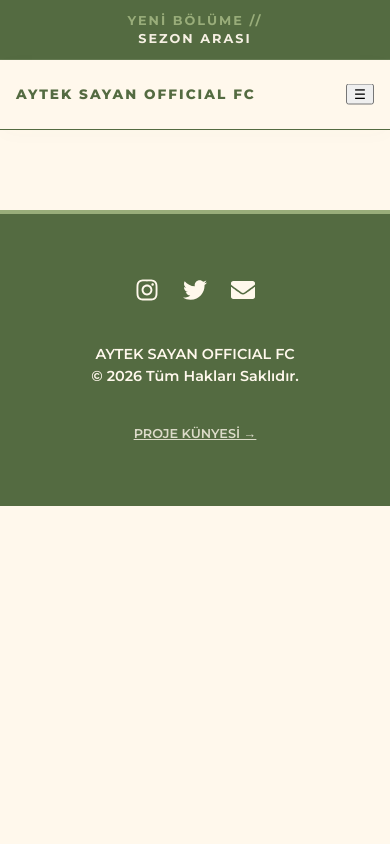
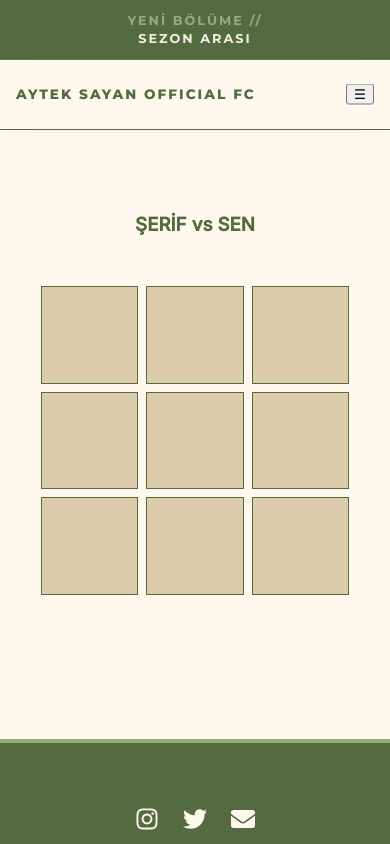
Before and after one commit to ebru1967/oyuncu-fan-projesi, a React (Vite) app: page /xox-oyunu in a window 390 px wide. Shown: the top 844 px of the page. Built offline with nearby package versions, Linux system fonts and the light colour scheme.

Commit message:
düzeltme yapıldı.

```diff
--- a/src/App.css
+++ b/src/App.css
@@ -1513,6 +1513,38 @@
   align-items: center;
   justify-content: center;
   margin-bottom: 1rem;
+}
+/* XOX OYUNU STİLİ */
+.xox-container {
+  display: flex;
+  flex-direction: column;
+  align-items: center;
+  padding: 4rem 1rem;
+}
+
+.grid {
+  display: grid;
+  grid-template-columns: repeat(3, 80px); /* 3 sütunlu ızgara */
+  gap: 10px;
+  margin-top: 2rem;
+}
+
+.cell {
+  width: 80px;
+  height: 80px;
+  font-size: 2rem;
+  background-color: var(--bg-card);
+  border: 1px solid var(--accent-dark);
+  cursor: pointer;
+  display: flex;
+  align-items: center;
+  justify-content: center;
+  transition: background 0.3s;
+}
+
+.cell:hover {
+  background-color: var(--accent-dark);
+  color: white;
 }
 
 @media (max-width:768px){
@@ -2072,6 +2104,18 @@
 .back-to-top:hover {
   transform: scale(1.1);
 }
+.grid {
+    /* 80px yerine ekranın %25'i kadar olsun, böylece her telefonda sığar */
+    grid-template-columns: repeat(3, 25vw);
+    gap: 8px;
+  }
+
+  .cell {
+    /* Hücreler de ekran genişliğine göre orantılı olsun */
+    width: 25vw;
+    height: 25vw;
+    font-size: 1.5rem;
+  }
 /* ARŞİV SAYFASI MOBİL DÜZENİ */
 @media (max-width: 768px) {
   .chronicle-row {
--- a/src/App.jsx
+++ b/src/App.jsx
@@ -19,6 +19,7 @@ import JimCarreyPixel from './pages/JimCarreyPixel';
 import AytekPenalty from "./pages/AytekPenalty";
 import PhotoPuzzle from './pages/PhotoPuzzle';
 import Crossword from './pages/Crossword';
+import XOXGame from './pages/XOXGame';
 import Contact from './pages/Contact';
 import FCChannels from './pages/FCChannels';
 import FanArtGallery from './pages/FanArtGallery';
@@ -120,6 +121,7 @@ function App() {
             <Route path="/penalti" element={<AytekPenalty />} />
             <Route path="/puzzle" element={<PhotoPuzzle />} />
             <Route path="/bulmaca" element={<Crossword />} />
+            <Route path="/xox-oyunu" element={<XOXGame />} />
             <Route path="/fc-hesaplar" element={<FCChannels />} />
             <Route path="/fan-gonderileri" element={<FanArtGallery />} />
             <Route path="/haber-bulteni" element={<Newsletter />} />
--- a/src/components/Navbar.jsx
+++ b/src/components/Navbar.jsx
@@ -156,6 +156,9 @@ function Navbar() {
             <Link to="/bulmaca" onClick={closeMenu}>
               KARE BULMACA
             </Link>
+            <Link to="/xox-oyunu" onClick={closeMenu}>
+      XOX
+    </Link>
           </div>
         </div>
 
--- /dev/null
+++ b/src/pages/XOXGame.jsx
@@ -0,0 +1,75 @@
+import React, { useState, useEffect } from 'react';
+
+function XOXGame() {
+  const [board, setBoard] = useState(Array(9).fill(null));
+  const [isUserNext, setIsUserNext] = useState(true);
+
+  const findBestMove = (currentBoard) => {
+    const winPatterns = [
+      [0, 1, 2], [3, 4, 5], [6, 7, 8],
+      [0, 3, 6], [1, 4, 7], [2, 5, 8],
+      [0, 4, 8], [2, 4, 6]
+    ];
+
+    // 1. Kazanacak hamle var mı?
+    for (let pattern of winPatterns) {
+      const [a, b, c] = pattern;
+      if (currentBoard[a] === 'O' && currentBoard[b] === 'O' && !currentBoard[c]) return c;
+      if (currentBoard[a] === 'O' && currentBoard[c] === 'O' && !currentBoard[b]) return b;
+      if (currentBoard[b] === 'O' && currentBoard[c] === 'O' && !currentBoard[a]) return a;
+    }
+
+    // 2. Engelleme hamlesi
+    for (let pattern of winPatterns) {
+      const [a, b, c] = pattern;
+      if (currentBoard[a] === 'X' && currentBoard[b] === 'X' && !currentBoard[c]) return c;
+      if (currentBoard[a] === 'X' && currentBoard[c] === 'X' && !currentBoard[b]) return b;
+      if (currentBoard[b] === 'X' && currentBoard[c] === 'X' && !currentBoard[a]) return a;
+    }
+
+    // 3. Merkeze odaklan
+    if (!currentBoard[4]) return 4;
+
+    // 4. Rastgele hamle
+    const emptyIndices = currentBoard.map((val, idx) => val === null ? idx : null).filter(val => val !== null);
+    return emptyIndices[Math.floor(Math.random() * emptyIndices.length)];
+  };
+
+  useEffect(() => {
+    if (!isUserNext && !board.every(cell => cell !== null)) {
+      const timer = setTimeout(() => {
+        const newBoard = [...board];
+        const move = findBestMove(newBoard);
+        if (move !== undefined) {
+          newBoard[move] = 'O';
+          setBoard(newBoard);
+          setIsUserNext(true);
+        }
+      }, 600);
+      return () => clearTimeout(timer);
+    }
+  }, [isUserNext, board]);
+
+  const handleClick = (idx) => {
+    if (board[idx] || !isUserNext) return;
+    const newBoard = [...board];
+    newBoard[idx] = 'X';
+    setBoard(newBoard);
+    setIsUserNext(false);
+  };
+
+  return (
+    <div className="xox-container">
+      <h3>ŞERİF vs SEN</h3>
+      <div className="grid">
+        {board.map((cell, idx) => (
+          <button key={idx} onClick={() => handleClick(idx)} className="cell">
+            {cell === 'X' ? '👤' : cell === 'O' ? '💼' : ''}
+          </button>
+        ))}
+      </div>
+    </div>
+  );
+}
+
+export default XOXGame;
```
